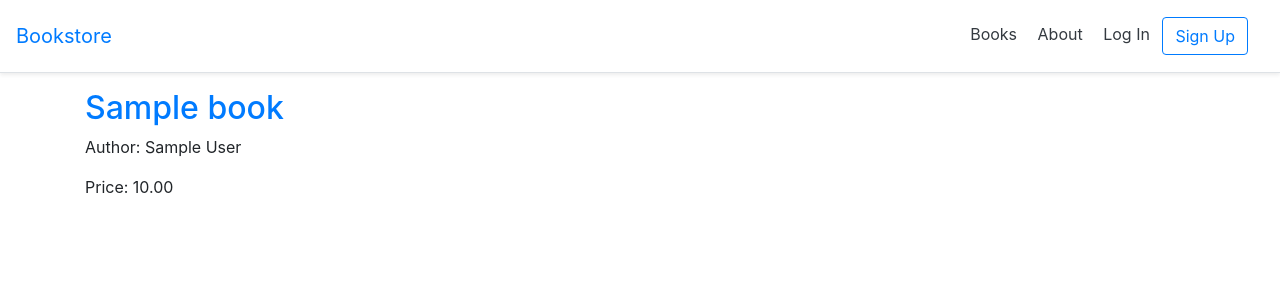
After one commit to tyrocap/Django, a Django app: page /books/00000000-0000-0000-0000-000000000001 in a window 1280 px wide. The commit adds this page. Shown: the top 300 px of the page. Run offline with Django 3.2, Linux system fonts and the light colour scheme; tables that the repository leaves empty hold one stand-in row (values such as "Sample post"); some libraries are stand-ins or nearby versions.

Commit message:
[Adam] Created new templates and updated existing ones

```diff
--- a/templates/_base.html
+++ b/templates/_base.html
@@ -15,12 +15,10 @@
      mb-3 bg-white border-bottom shadow-sm">
       <a href="{% url 'home' %}" class="navbar-brand my-0 mr-md-auto font-weight-normal">Bookstore</a>
       <nav class="my-2 my-md-0 mr-md-3">
-        <a class="p-2 text-dark"
-           href="{% url 'about' %}">About
-        </a>
+        <a class="p-2 text-dark" href="{% url 'book_list' %}">Books</a>
+        <a class="p-2 text-dark" href="{% url 'about' %}">About</a>
         {% if user.is_authenticated %}
-          <a class="p-2 text-dark"
-             href="{% url 'account_logout' %}">Log Out</a>
+          <a class="p-2 text-dark" href="{% url 'account_logout' %}">Log Out</a>
         {% else %}
           <a class="p-2 text-dark" href="{% url 'account_login' %}">Log In</a>
           <a class="btn btn-outline-primary"
--- /dev/null
+++ b/templates/books/book_detail.html
@@ -0,0 +1,11 @@
+{% extends '_base.html' %}
+
+{% block title %}{{ book.title }}{% endblock title %}
+
+{% block content %}
+<div class="book-detail">
+    <h2><a href="">{{ book.title }}</a></h2>
+    <p>Author: {{ book.author }}</p>
+    <p>Price: {{ book.price }}</p>
+</div>
+{% endblock content %}
```
Also changed, not shown: templates/books/book_list.html (added, +11 -0 lines).
